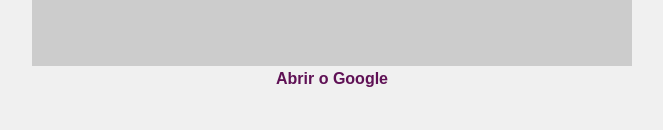
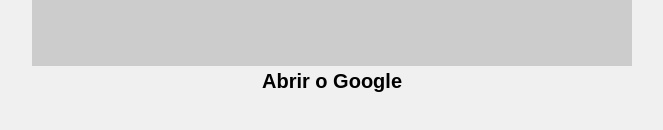
Before and after one commit to micaele17/css-fs25, a plain HTML site: page index.html in a window 1280 px wide. In both pictures the pointer is over the link "Abrir o Google". Shown: the part 448-578 px from the top of the page, without its empty margins (308-971 px from the left). Drawn offline with Linux system fonts and the light colour scheme; placeholder pictures from the web are drawn by us.

Commit message:
Aplicando animação

```diff
--- a/style.css
+++ b/style.css
@@ -19,3 +19,9 @@ a {
     text-decoration: none;
     font-weight: bold;
 }
+
+a:hover {
+    color: black;
+    font-size: 20px;
+    transition: 0.3s;
+}
```
